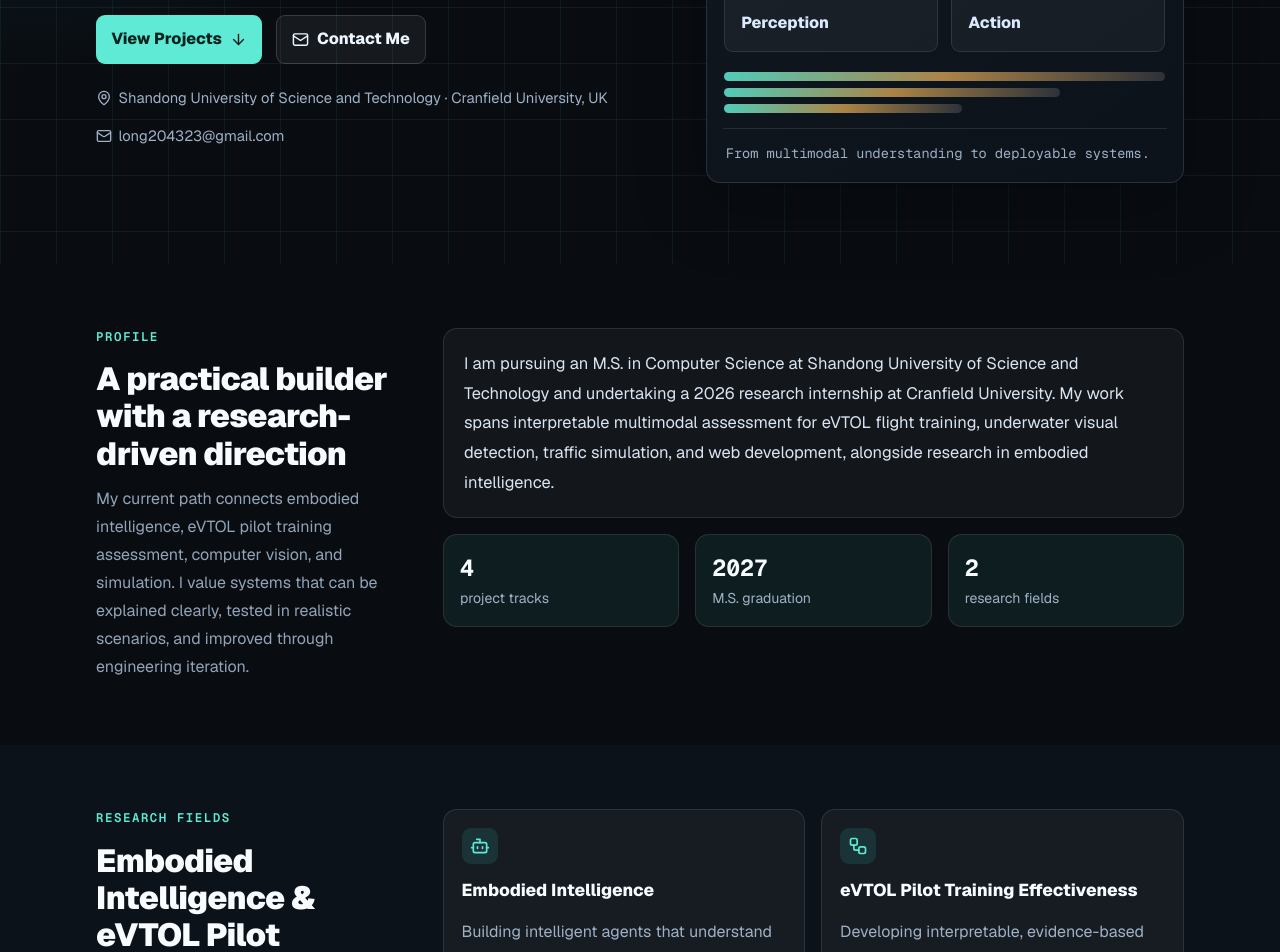
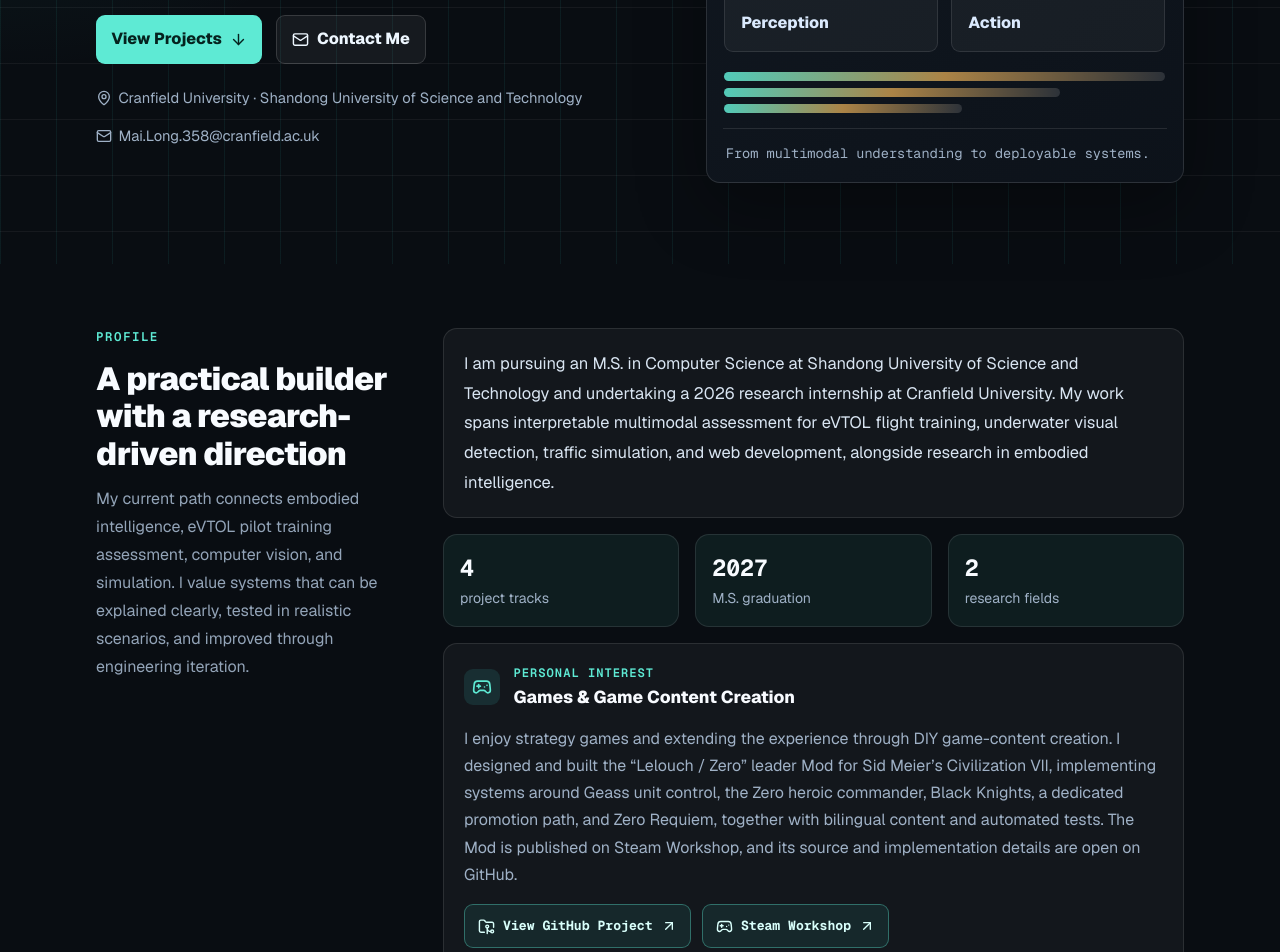
Before and after one commit to Foreverlongdamai/Foreverlongdamai.github.io, a Next.js app in the folder personal-portfolio/: page / in a window 1280 px wide. Shown: the part 440-1392 px from the top of the page. Built offline with nearby package versions, Linux system fonts and the light colour scheme.

Commit message:
Add UK contacts and game creation interests

```diff
--- a/personal-portfolio/src/app/globals.css
+++ b/personal-portfolio/src/app/globals.css
@@ -247,8 +247,10 @@ body {
 
 .hero-meta span {
   display: inline-flex;
+  min-width: 0;
   align-items: center;
   gap: 0.4rem;
+  overflow-wrap: anywhere;
 }
 
 .system-visual {
@@ -422,10 +424,12 @@ body {
 .lead-panel,
 .info-card,
 .project-card,
+.hobby-card,
 .thought-item,
 .timeline-item,
 .award-card,
 .skill-card,
+.contact-card,
 .contact-panel {
   border: 1px solid rgba(255, 255, 255, 0.1);
   border-radius: var(--radius-card);
@@ -434,19 +438,23 @@ body {
 
 .info-card,
 .project-card,
+.hobby-card,
 .thought-item,
 .timeline-item,
 .award-card,
-.skill-card {
+.skill-card,
+.contact-card {
   transition: border-color 200ms ease, background 200ms ease;
 }
 
 .info-card:hover,
 .project-card:hover,
+.hobby-card:hover,
 .thought-item:hover,
 .timeline-item:hover,
 .award-card:hover,
-.skill-card:hover {
+.skill-card:hover,
+.contact-card:hover {
   border-color: rgba(94, 234, 212, 0.26);
   background: rgba(255, 255, 255, 0.06);
 }
@@ -521,10 +529,12 @@ body {
 
 .info-card h3,
 .project-card h3,
+.hobby-card h3,
 .thought-item h3,
 .timeline-item h3,
 .award-card h3,
 .skill-card h3,
+.contact-card h3,
 .contact-panel h3 {
   color: #f8fbff;
   font-size: 1.08rem;
@@ -534,9 +544,11 @@ body {
 
 .info-card p,
 .project-card p,
+.hobby-card > p,
 .thought-item p,
 .timeline-item span,
 .award-card p,
+.contact-card address,
 .contact-panel p {
   color: #9fb1c6;
   line-height: 1.7;
@@ -545,6 +557,43 @@ body {
 .info-card {
   display: grid;
   gap: 0.95rem;
+}
+
+.hobby-card {
+  display: grid;
+  gap: 1rem;
+  padding: 1.25rem;
+}
+
+.hobby-card-header {
+  display: flex;
+  align-items: center;
+  gap: 0.85rem;
+}
+
+.hobby-card-header > div:last-child {
+  display: grid;
+  gap: 0.2rem;
+}
+
+.hobby-card-header p,
+.contact-card-header p {
+  color: var(--accent-strong);
+  font-family: var(--font-data);
+  font-size: 0.76rem;
+  font-weight: 600;
+  letter-spacing: 0.08em;
+  text-transform: uppercase;
+}
+
+.hobby-links {
+  display: flex;
+  flex-wrap: wrap;
+  gap: 0.7rem;
+}
+
+.hobby-links .project-repository-link {
+  margin-top: 0;
 }
 
 .project-card {
@@ -664,14 +713,71 @@ body {
 }
 
 .contact-panel {
-  grid-template-columns: 1fr auto;
-  align-items: center;
   padding: 1.25rem;
+}
+
+.contact-panel-copy {
+  display: grid;
+  gap: 0.35rem;
+}
+
+.contact-grid {
+  display: grid;
+  grid-template-columns: repeat(2, minmax(0, 1fr));
+  gap: 1rem;
+}
+
+.contact-card {
+  display: grid;
+  min-width: 0;
+  gap: 1rem;
+  padding: 1rem;
+}
+
+.contact-card-header {
+  display: flex;
+  align-items: flex-start;
+  gap: 0.75rem;
+}
+
+.contact-card-header > svg {
+  flex: 0 0 auto;
+  margin-top: 0.15rem;
+  color: var(--accent-strong);
+}
+
+.contact-card-header > div {
+  display: grid;
+  min-width: 0;
+  gap: 0.2rem;
+}
+
+.contact-card address {
+  min-width: 0;
+  font-style: normal;
+  overflow-wrap: anywhere;
 }
 
 .contact-actions {
   display: grid;
   gap: 0.7rem;
+}
+
+.contact-actions a {
+  min-width: 0;
+}
+
+.contact-actions a > svg {
+  flex: 0 0 auto;
+}
+
+.contact-actions a > span {
+  min-width: 0;
+  overflow-wrap: anywhere;
+}
+
+.contact-back-link {
+  justify-items: start;
 }
 
 @media (max-width: 960px) {
@@ -689,7 +795,7 @@ body {
   }
 
   .award-grid,
-  .contact-panel {
+  .contact-grid {
     grid-template-columns: 1fr;
   }
 }
@@ -717,6 +823,7 @@ body {
   }
 
   .hero-actions a,
+  .hobby-links a,
   .contact-actions a {
     width: 100%;
   }
--- a/personal-portfolio/src/components/Hero.tsx
+++ b/personal-portfolio/src/components/Hero.tsx
@@ -8,6 +8,11 @@ import { useLanguage } from "./LanguageProvider";
 export function Hero() {
   const { locale } = useLanguage();
   const { profile } = siteContent;
+  const currentContact = profile.contacts.find((contact) => contact.current);
+
+  if (!currentContact) {
+    throw new Error("Missing current contact profile");
+  }
 
   return (
     <section id="home" className="hero-section">
@@ -29,7 +34,7 @@ export function Hero() {
               {getLocalizedText(profile.actions.primary, locale)}
               <ArrowDown aria-hidden="true" size={17} />
             </a>
-            <a href={`mailto:${profile.email}`} className="secondary-action">
+            <a href={`mailto:${currentContact.email}`} className="secondary-action">
               <Mail aria-hidden="true" size={17} />
               {getLocalizedText(profile.actions.secondary, locale)}
             </a>
@@ -37,11 +42,13 @@ export function Hero() {
           <div className="hero-meta">
             <span>
               <MapPin aria-hidden="true" size={16} />
-              {getLocalizedText(profile.location, locale)}
+              {profile.contacts
+                .map((contact) => getLocalizedText(contact.organization, locale))
+                .join(" · ")}
             </span>
             <span>
               <Mail aria-hidden="true" size={16} />
-              {profile.email}
+              {currentContact.email}
             </span>
           </div>
         </div>
--- a/personal-portfolio/src/components/PortfolioSections.tsx
+++ b/personal-portfolio/src/components/PortfolioSections.tsx
@@ -12,8 +12,10 @@ import {
   CodeXml,
   Eye,
   FolderGit2,
+  Gamepad2,
   GraduationCap,
   Mail,
+  MapPin,
   Phone,
   Ship,
   ShoppingCart,
@@ -27,6 +29,7 @@ import {
   awards,
   education,
   experience,
+  hobby,
   portfolioSections,
   researchAreas,
   skillGroups,
@@ -75,6 +78,40 @@ export function PortfolioSections() {
               <span>{locale === "en" ? "research fields" : "研究领域"}</span>
             </div>
           </div>
+          <article className="hobby-card">
+            <div className="hobby-card-header">
+              <div className="card-icon">
+                <Gamepad2 aria-hidden="true" size={20} />
+              </div>
+              <div>
+                <p>{locale === "en" ? "Personal Interest" : "兴趣爱好"}</p>
+                <h3>{getLocalizedText(hobby.title, locale)}</h3>
+              </div>
+            </div>
+            <p>{getLocalizedText(hobby.body, locale)}</p>
+            <div className="hobby-links">
+              <a
+                className="project-repository-link"
+                href={hobby.repositoryUrl}
+                target="_blank"
+                rel="noopener noreferrer"
+              >
+                <FolderGit2 aria-hidden="true" size={17} />
+                {locale === "en" ? "View GitHub Project" : "查看 GitHub 项目"}
+                <ArrowUpRight aria-hidden="true" size={16} />
+              </a>
+              <a
+                className="project-repository-link"
+                href={hobby.workshopUrl}
+                target="_blank"
+                rel="noopener noreferrer"
+              >
+                <Gamepad2 aria-hidden="true" size={17} />
+                {locale === "en" ? "Steam Workshop" : "Steam 创意工坊"}
+                <ArrowUpRight aria-hidden="true" size={16} />
+              </a>
+            </div>
+          </article>
         </div>
       </Section>
 
@@ -232,23 +269,41 @@ export function PortfolioSections() {
 
       <Section section={findSection("contact")} locale={locale} className="contact-section">
         <div className="contact-panel">
-          <div>
+          <div className="contact-panel-copy">
             <h3>{locale === "en" ? "Let's connect" : "保持联系"}</h3>
             <p>
               {locale === "en"
-                ? "I am continuing to expand this portfolio with new projects, research notes, and demos."
-                : "我会继续把新的项目、研究笔记和 Demo 补充到这个个人网站中。"}
+                ? "I am currently based at Cranfield University. You can reach me through either of the contact routes below."
+                : "我目前在英国 Cranfield University，可通过下方的英国学校邮箱或中国常用联系方式与我联系。"}
             </p>
           </div>
-          <div className="contact-actions">
-            <a href={`mailto:${profile.email}`}>
-              <Mail aria-hidden="true" size={18} />
-              {profile.email}
-            </a>
-            <a href={`tel:${profile.phone.replaceAll(" ", "")}`}>
-              <Phone aria-hidden="true" size={18} />
-              {profile.phone}
-            </a>
+          <div className="contact-grid">
+            {profile.contacts.map((contact) => (
+              <article className="contact-card" key={contact.id}>
+                <div className="contact-card-header">
+                  <MapPin aria-hidden="true" size={20} />
+                  <div>
+                    <p>{getLocalizedText(contact.label, locale)}</p>
+                    <h3>{getLocalizedText(contact.organization, locale)}</h3>
+                  </div>
+                </div>
+                <address>{getLocalizedText(contact.address, locale)}</address>
+                <div className="contact-actions">
+                  <a href={`mailto:${contact.email}`}>
+                    <Mail aria-hidden="true" size={18} />
+                    <span>{contact.email}</span>
+                  </a>
+                  {contact.phone ? (
+                    <a href={`tel:${contact.phone.replaceAll(" ", "")}`}>
+                      <Phone aria-hidden="true" size={18} />
+                      <span>{contact.phone}</span>
+                    </a>
+                  ) : null}
+                </div>
+              </article>
+            ))}
+          </div>
+          <div className="contact-actions contact-back-link">
             <a href="#home">
               <ArrowUp aria-hidden="true" size={18} />
               {locale === "en" ? "Back to top" : "回到顶部"}
--- a/personal-portfolio/src/content/sections.ts
+++ b/personal-portfolio/src/content/sections.ts
@@ -1,5 +1,6 @@
 import type {
   Award,
+  HobbyContent,
   LocalizedText,
   PortfolioSection,
   ResearchArea,
@@ -94,8 +95,8 @@ export const portfolioSections: PortfolioSection[] = [
     eyebrow: { en: "Contact", zh: "联系" },
     title: { en: "Open to internships, research, and collaboration", zh: "欢迎实习、研究与项目合作交流" },
     description: {
-      en: "The easiest way to reach me is by email. Repository links for open-source work are included with the corresponding projects above.",
-      zh: "目前最方便的联系方式是邮箱。开源项目的仓库链接已附在上方对应的项目介绍中。",
+      en: "I am currently based at Cranfield University in the UK. My Cranfield and China contact details are listed below.",
+      zh: "我目前在英国 Cranfield University，英国学校邮箱与中国常用联系方式均列在下方。",
     },
   },
 ];
@@ -125,6 +126,21 @@ export const researchAreas: ResearchArea[] = [
 export const aiAgentPracticeNarrative: LocalizedText = {
   en: "I am a long-term, intensive user of Codex and Claude Code, and my cumulative usage across two ChatGPT accounts is approximately 10 billion tokens. Many of my current projects are delivered through AI-agent-centered workflows spanning requirements analysis, specification design, implementation, debugging, testing, documentation, and final delivery. Through sustained practice, I have become convinced that the speed and accuracy of AI depend heavily on how complete the idea it receives is: when goals, context, constraints, and acceptance criteria are clear and organized through specifications or continued dialogue into context the model can understand, AI can turn ideas into working results with remarkable speed. My advantage is not simply proficiency with the tools; it is the ability to understand real requirements quickly from documents and communication, identify and resolve ambiguity, translate requirements into executable specifications for agents, and continuously verify and steer the implementation until the project is delivered accurately and efficiently.",
   zh: "我长期深度使用 Codex 与 Claude Code，并在两个 ChatGPT 账号中累计使用约 100 亿 token。如今，我的许多项目都通过以 AI Agent 为核心的工作流完成，覆盖需求分析、规格设计、代码实现、调试、测试、文档与最终交付。在持续实践中，我越来越确信，AI 的实现效率和准确性高度取决于输入想法的完整度：当目标、背景、约束和验收标准足够清晰，并通过规格文档或持续沟通组织为 AI 能够理解的上下文时，AI 可以非常迅速地把想法转化为可运行成果。我的优势不只是熟练使用工具，而是能够从文档和沟通中快速理解真实需求、识别并消除歧义、把需求转化为 Agent 可执行的规格，并在实现过程中持续验证结果、修正方向，最终推动项目准确、高效地落地。",
+};
+
+export const hobby: HobbyContent = {
+  title: {
+    en: "Games & Game Content Creation",
+    zh: "游戏与内容创作",
+  },
+  body: {
+    en: "I enjoy strategy games and extending the experience through DIY game-content creation. I designed and built the “Lelouch / Zero” leader Mod for Sid Meier’s Civilization VII, implementing systems around Geass unit control, the Zero heroic commander, Black Knights, a dedicated promotion path, and Zero Requiem, together with bilingual content and automated tests. The Mod is published on Steam Workshop, and its source and implementation details are open on GitHub.",
+    zh: "我热爱策略游戏，也喜欢通过 DIY 游戏内容把自己的想法变成可实际游玩的体验。我为《文明 VII》设计并制作了“Lelouch / Zero”领袖 Mod，围绕 Geass 单位控制、Zero 英雄指挥官、零之骑士、专属晋升和“零之镇魂曲”等机制构建玩法，并配套中英文文本与自动化测试。该 Mod 已发布至 Steam 创意工坊，源码与实现细节同步开源在 GitHub。",
+  },
+  repositoryUrl:
+    "https://github.com/Foreverlongdamai/Civilization_mod_Lelouch-Lamperouge",
+  workshopUrl:
+    "https://steamcommunity.com/sharedfiles/filedetails/?id=3780386007",
 };
 
 export const education: TimelineItem[] = [
--- a/personal-portfolio/src/content/site.ts
+++ b/personal-portfolio/src/content/site.ts
@@ -27,12 +27,37 @@ export const siteContent: SiteContent = {
       en: "I am pursuing an M.S. in Computer Science at Shandong University of Science and Technology and undertaking a 2026 research internship at Cranfield University. My work spans interpretable multimodal assessment for eVTOL flight training, underwater visual detection, traffic simulation, and web development, alongside research in embodied intelligence.",
       zh: "我目前在山东科技大学攻读计算机科学硕士，并于 2026 年在英国克兰菲尔德大学开展研究实习。我的经历涵盖 eVTOL 飞行训练的可解释多模态评估、水下视觉检测、交通场景仿真和 Web 开发，并持续开展具身智能方向的研究。",
     },
-    location: {
-      en: "Shandong University of Science and Technology · Cranfield University, UK",
-      zh: "山东科技大学 · 英国克兰菲尔德大学",
-    },
-    email: "long204323@gmail.com",
-    phone: "+86 17685762976",
+    contacts: [
+      {
+        id: "cranfield",
+        current: true,
+        label: { en: "United Kingdom", zh: "英国" },
+        organization: {
+          en: "Cranfield University",
+          zh: "英国克兰菲尔德大学",
+        },
+        address: {
+          en: "College Road, Cranfield, Bedfordshire, MK43 0AL, UK",
+          zh: "College Road, Cranfield, Bedfordshire, MK43 0AL, UK",
+        },
+        email: "Mai.Long.358@cranfield.ac.uk",
+      },
+      {
+        id: "china",
+        current: false,
+        label: { en: "China", zh: "中国" },
+        organization: {
+          en: "Shandong University of Science and Technology",
+          zh: "山东科技大学",
+        },
+        address: {
+          en: "Qingdao, Shandong, China",
+          zh: "中国山东省青岛市",
+        },
+        email: "long204323@gmail.com",
+        phone: "+86 17685762976",
+      },
+    ],
     focus: [
       { en: "Embodied Intelligence", zh: "具身智能" },
       {
```
Also changed, not shown: personal-portfolio/src/content/types.ts (+18 -3 lines), 4 other files (tests, documents, lock files or other folders).
